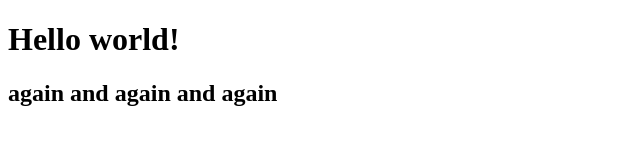
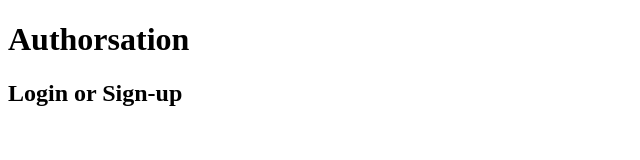
Before and after one commit to nlobarev/lectures, a plain HTML site: page index.html in a window 1280 px wide. Shown: the whole page, without its empty margins (0-640 px from the left). Drawn offline with Linux system fonts and the light colour scheme.

Commit message:
index.html Authorisation feature

```diff
--- a/index.html
+++ b/index.html
@@ -5,7 +5,7 @@
     <title>My Webpage!</title>
   </head>
   <body>
-    <h1>Hello world!</h1>
-    <h2>again and again and again</h2>
+    <h1>Authorsation</h1>
+    <h2>Login or Sign-up</h2>
   </body>
 </html>
```
